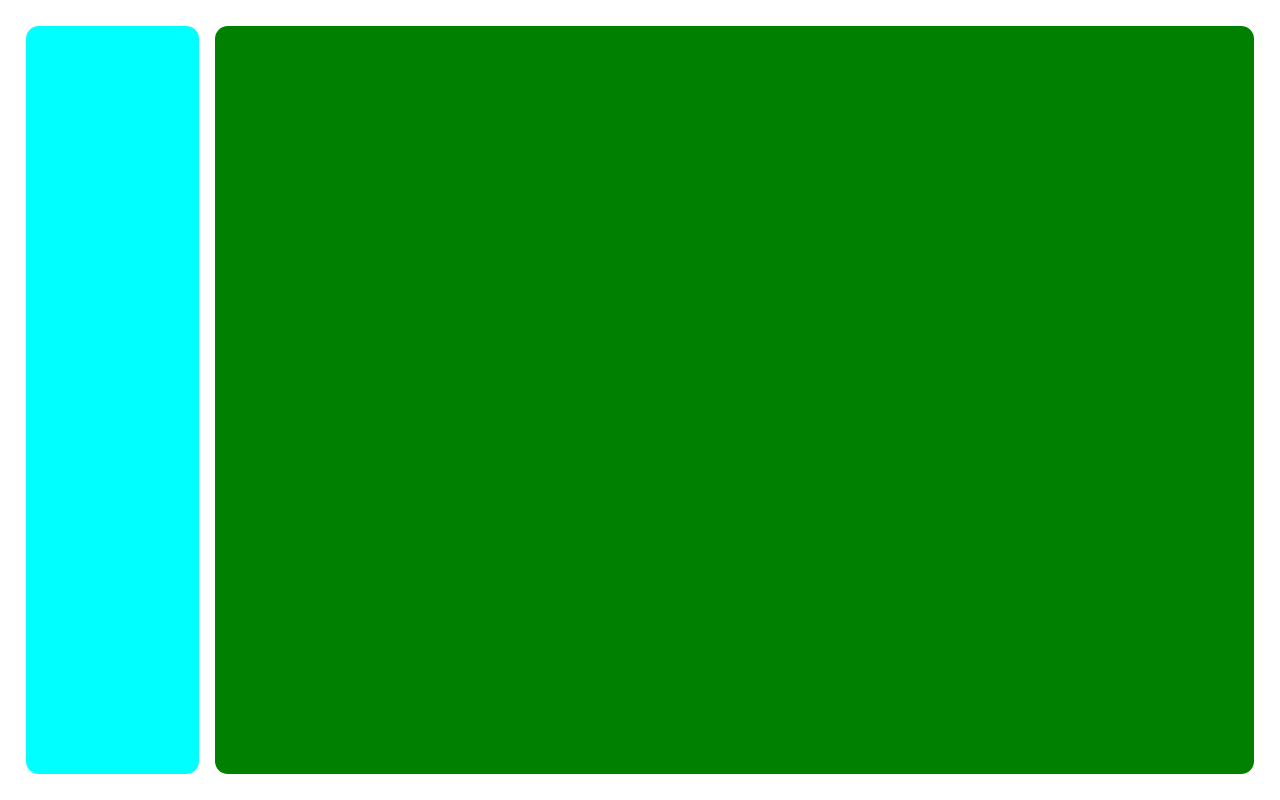
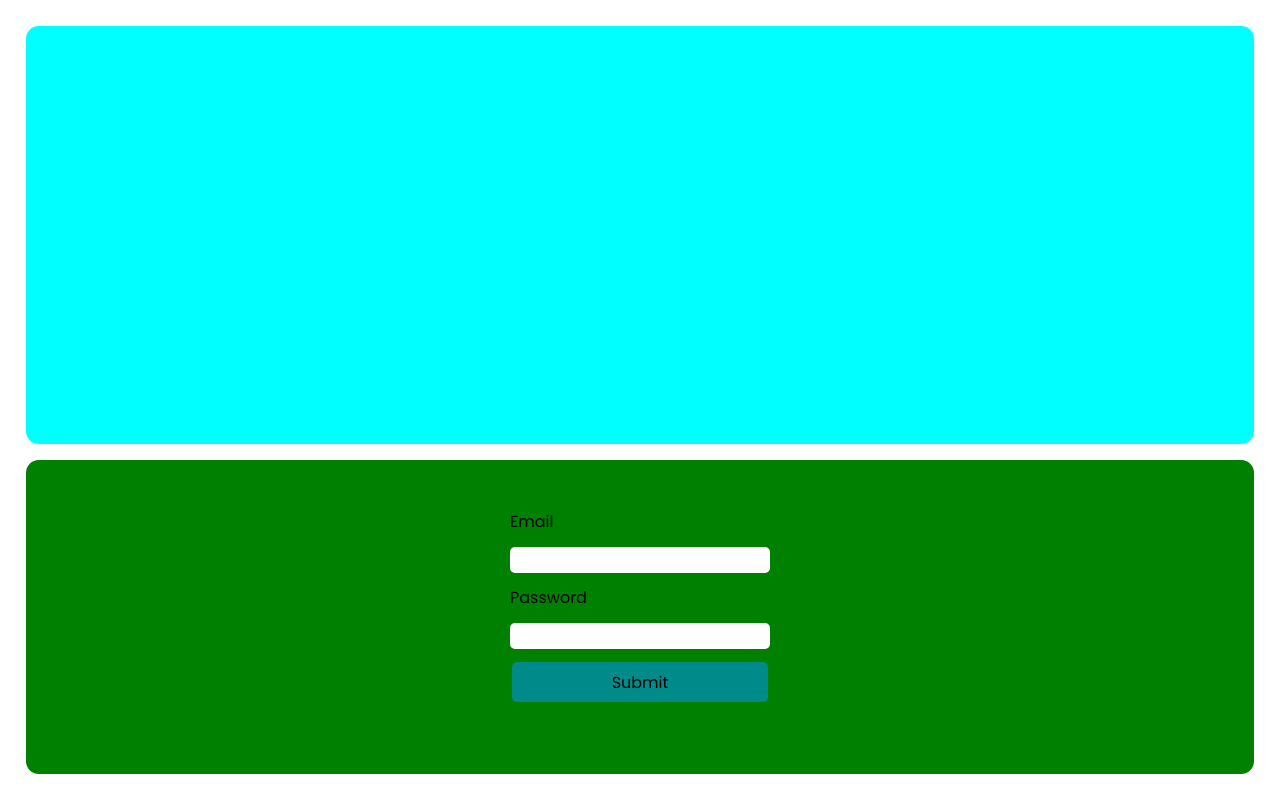
Before and after one commit to Jitu-77/task-ui, a React (Vite) app: page / in a window 1280 px wide. Built offline with nearby package versions, Linux system fonts and the light colour scheme.

Commit message:
login form is done

```diff
--- a/package.json
+++ b/package.json
@@ -10,6 +10,7 @@
     "preview": "vite preview"
   },
   "dependencies": {
+    "formik": "^2.4.6",
     "react": "^19.1.1",
     "react-dom": "^19.1.1"
   },
--- a/src/App.jsx
+++ b/src/App.jsx
@@ -5,6 +5,6 @@ import SignUp from './components/SignUp.jsx'
 import Dashboard from './components/Dashboard.jsx'
 export default function App() {
   return (
-    <Dashboard/>
+    <Login/>
   )
 }
--- a/src/components/Login.css
+++ b/src/components/Login.css
@@ -1,6 +1,6 @@
 .loginContainer {
   display: grid;
-  grid-template-rows: 6fr 1fr; /* flexible ratio: card vs button */
+  grid-template-rows: 4fr 3fr; /* flexible ratio: card vs button */
   width: 100vw;
   height: 100vh; /* fill full screen height */
   gap: 1rem;
@@ -13,7 +13,7 @@
   /* overflow: hidden;  */
 }
 
-.cardContainer, .buttonContainer {
+.cardContainer, .formContainer {
   width: 100%;
   border-radius: 1vw;
   box-sizing: border-box;
@@ -24,7 +24,44 @@
   height: 100%;
 }
 
-.buttonContainer {
+.formContainer {
   background-color: green;
   height: 100%;
+  display: grid;
+  align-items: center;
 }
+
+.formContainerSection{
+    display: grid;
+    grid-template-rows: 1fr 1fr 1fr;
+    gap: 1vw;
+    justify-items: center;
+}
+
+.inputField{
+    display: flex;
+    flex-direction: column;
+    gap: 1vw;
+}
+.submitForm{
+    width: 20vw;
+    height: 5vh;
+    border-radius: 5px;
+    background-color: darkcyan;
+    display: flex;
+    align-items: center;
+    justify-content: center;
+}
+.inputStyle{
+    border: none;
+    border-radius: 5px;
+    height: 3vh;
+    width: 20vw;
+    font-family: 'Poppins';
+}
+
+input:focus {
+  outline: none;
+  /* border-color: #00bfff; */
+  box-shadow: 0 0 4px #00bfff;
+}
--- a/src/components/Login.jsx
+++ b/src/components/Login.jsx
@@ -1,10 +1,37 @@
 import React from 'react'
 import './Login.css'
+import { Formik,Form , ErrorMessage } from 'formik'
 function Login() {
+  const handleSubmit=()=>{
+
+  }
+  const initialValues = {
+    username :"",
+    password:""
+  }
   return (
     <div className='loginContainer'>
         <div className='cardContainer'> </div>
-        <div className='buttonContainer'> </div>
+        <div className='formContainer'>
+
+            <div className='formContainerSection'>
+              <div className='inputField'>
+              <label>Email</label>
+              <input className='inputStyle' type='text'/>
+              </div>
+
+              <div className='inputField'>
+              <label>Password</label>
+              <input className='inputStyle' type='text'/>
+              </div>
+
+              <div className='submitForm'>
+                Submit
+              </div>
+            </div>
+
+
+        </div>
     </div>
   )
 }
```
Also changed, not shown: 1 other file (tests, documents, lock files or other folders).
